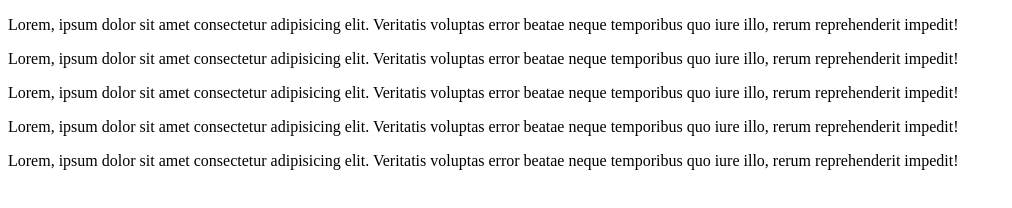
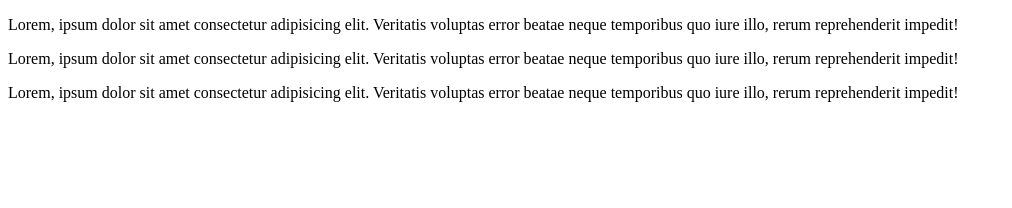
Before and after one commit to Sachinrawat1215/github-actions, a plain HTML site: page index.html in a window 1280 px wide. Shown: the whole page, without its empty margins (0-1012 px from the left). Drawn offline with Linux system fonts and the light colour scheme.

Commit message:
second commit

```diff
--- a/index.html
+++ b/index.html
@@ -9,7 +9,5 @@
     <p>Lorem, ipsum dolor sit amet consectetur adipisicing elit. Veritatis voluptas error beatae neque temporibus quo iure illo, rerum reprehenderit impedit!</p>
     <p>Lorem, ipsum dolor sit amet consectetur adipisicing elit. Veritatis voluptas error beatae neque temporibus quo iure illo, rerum reprehenderit impedit!</p>
     <p>Lorem, ipsum dolor sit amet consectetur adipisicing elit. Veritatis voluptas error beatae neque temporibus quo iure illo, rerum reprehenderit impedit!</p>
-    <p>Lorem, ipsum dolor sit amet consectetur adipisicing elit. Veritatis voluptas error beatae neque temporibus quo iure illo, rerum reprehenderit impedit!</p>
-    <p>Lorem, ipsum dolor sit amet consectetur adipisicing elit. Veritatis voluptas error beatae neque temporibus quo iure illo, rerum reprehenderit impedit!</p>
 </body>
 </html>
```
Also changed, not shown: 1 other file.
